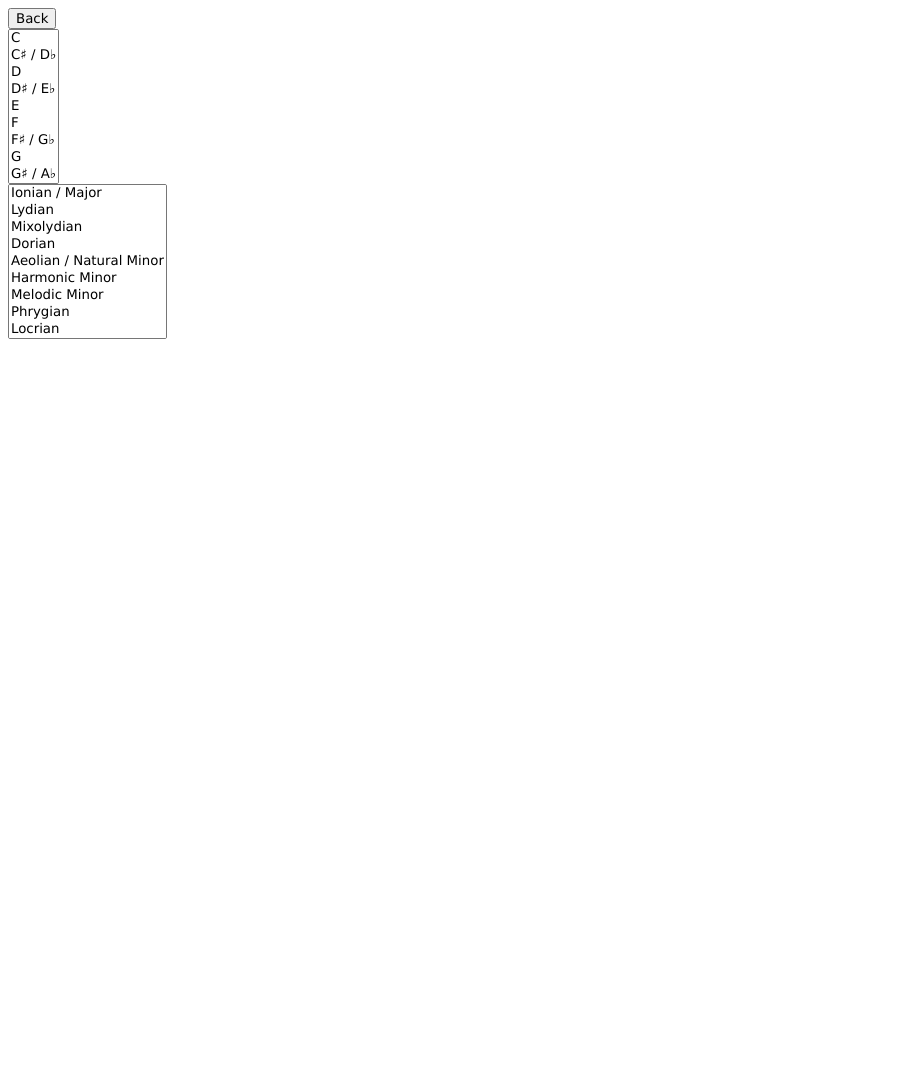
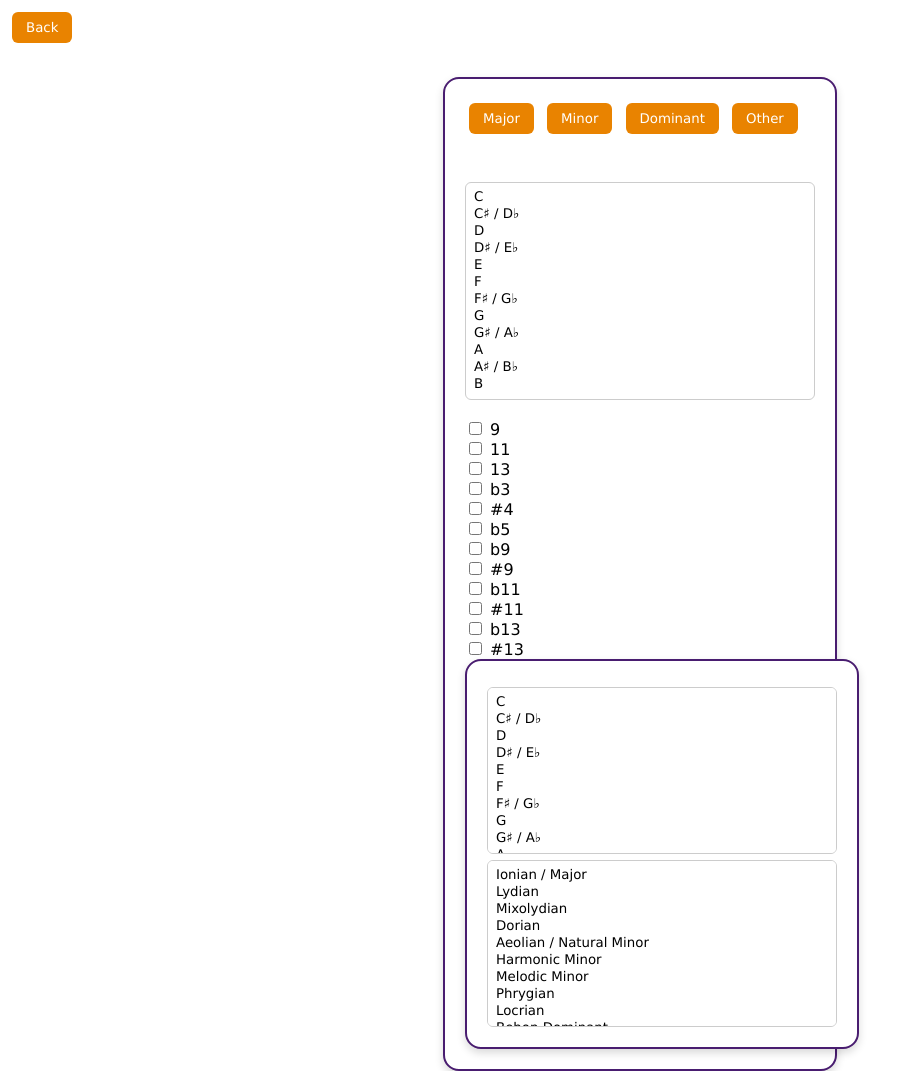
Before and after one commit to SkylerKoba88/HCDD340Project, a plain HTML site: page chordOrScale.html in a window 1280 px wide. Shown: the top 1071 px of the page, without its empty margins (0-916 px from the left). Before the commit the page ends 800 px from the top, so only its background shows below. Drawn offline with Linux system fonts and the light colour scheme.

Commit message:
some changes

```diff
--- a/chordOrScale.html
+++ b/chordOrScale.html
@@ -8,12 +8,48 @@
     <div>
         <button onclick="window.location.href='index.html'"id="back-button">Back</button>
     </div>
-
-    <div id="chordsDiv">
-
+    <div class="cards-container">
+        <div class = "card" id="chordsDiv">
+        <div id="chords">
+                <button id="major">Major</button>
+                <button id="minor">Minor</button>
+                <button id="dominant">Dominant</button>
+                <button id="otherChords">Other</button>
+            </div>
+            <br><br>
+            <div id="baseNoteChords">
+                <select id="chordBaseNote" size="12">
+                    <option>C</option>
+                    <option>C♯ / D♭</option>
+                    <option>D</option>
+                    <option>D♯ / E♭</option>
+                    <option>E</option>
+                    <option>F</option>
+                    <option>F♯ / G♭</option>
+                    <option>G</option>
+                    <option>G♯ / A♭</option>
+                    <option>A</option>
+                    <option>A♯ / B♭</option>
+                    <option>B</option>
+                </select>
+                <br><br>
+                <div id="chordAlterations">
+                    <label><input type="checkbox" value="9"> 9</label><br>
+                    <label><input type="checkbox" value="11"> 11</label><br>
+                    <label><input type="checkbox" value="13"> 13</label><br>
+                    <label><input type="checkbox" value="b3"> b3</label><br>
+                    <label><input type="checkbox" value="#4"> #4</label><br>
+                    <label><input type="checkbox" value="b5"> b5</label><br>
+                    <label><input type="checkbox" value="b9"> b9</label><br>
+                    <label><input type="checkbox" value="#9"> #9</label><br>
+                    <label><input type="checkbox" value="b11"> b11</label><br>
+                    <label><input type="checkbox" value="#11"> #11</label><br>
+                    <label><input type="checkbox" value="b13"> b13</label><br>
+                    <label><input type="checkbox" value="#13"> #13</label>
+            </div>
     </div>
 
-    <div id="scalesDiv">
+    <div class = "card" id="scalesDiv">
         <div id="baseNoteScales">
                 <select id="scaleBaseNote" size="9">
                     <option>C</option>
@@ -53,5 +89,11 @@
                 </select>
             </div>
     </div>
+    </div>
+
+
+
+
+
     <script src="script.js" defer></script>
 </body>
--- a/style.css
+++ b/style.css
@@ -41,6 +41,66 @@
   color:#368251;
   align-items: center;
 }
+
 div.button-options>* {
   vertical-align: top;
 }
+
+/* Add this container style */
+.cards-container {
+  display: flex;              /* makes children (the cards) line up side by side */
+  justify-content: center;    /* centers them horizontally */
+  align-items: flex-start;    /* aligns them at the top */
+  gap: 40px;                  /* spacing between cards */
+  padding: 30px;
+  flex-wrap: wrap;            /* lets them wrap on smaller screens */
+}
+
+/* Card styling */
+.card {
+  background-color: #ffffff;
+  border: 2px solid #491D70;
+  border-radius: 16px;
+  padding: 20px;
+  width: 350px;               /* sets consistent width for each card */
+  box-shadow: 0 4px 8px rgba(0, 0, 0, 0.15);
+  transition: transform 0.2s ease, box-shadow 0.2s ease;
+}
+
+/* Add a hover lift effect */
+.card:hover {
+  transform: translateY(-4px);
+  box-shadow: 0 8px 16px rgba(0, 0, 0, 0.25);
+}
+
+/* Headings inside cards */
+.card h2 {
+  color: #491D70;
+  text-align: center;
+  margin-bottom: 15px;
+}
+
+/* Buttons */
+button {
+  background-color: #E98300;
+  border: none;
+  color: white;
+  padding: 8px 14px;
+  border-radius: 6px;
+  margin: 4px;
+  cursor: pointer;
+  transition: background-color 0.2s ease;
+}
+
+button:hover {
+  background-color: #d67600;
+}
+
+/* Select elements */
+select {
+  width: 100%;
+  padding: 6px;
+  border-radius: 6px;
+  border: 1px solid #ccc;
+  margin-top: 6px;
+}
```
Also changed, not shown: chords.html (deleted, +0 -53 lines), index.html (+0 -1 lines).
